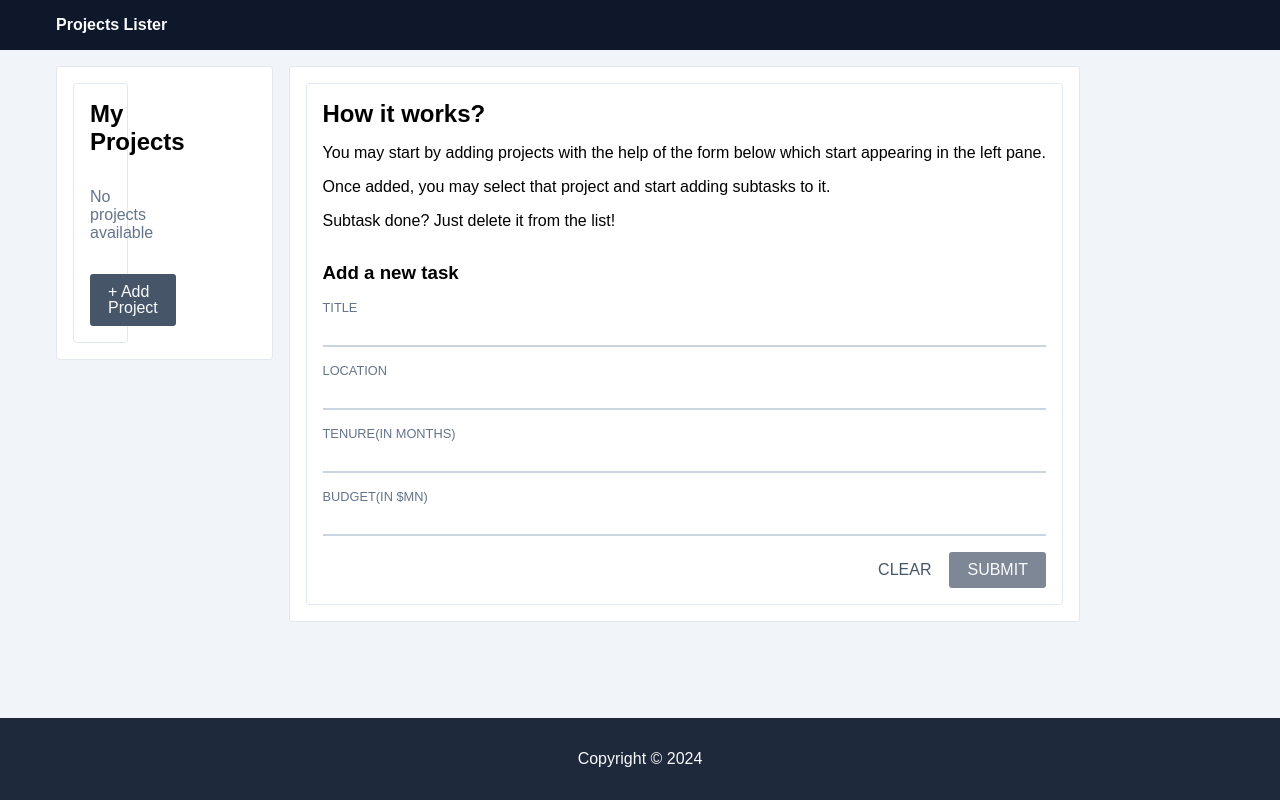
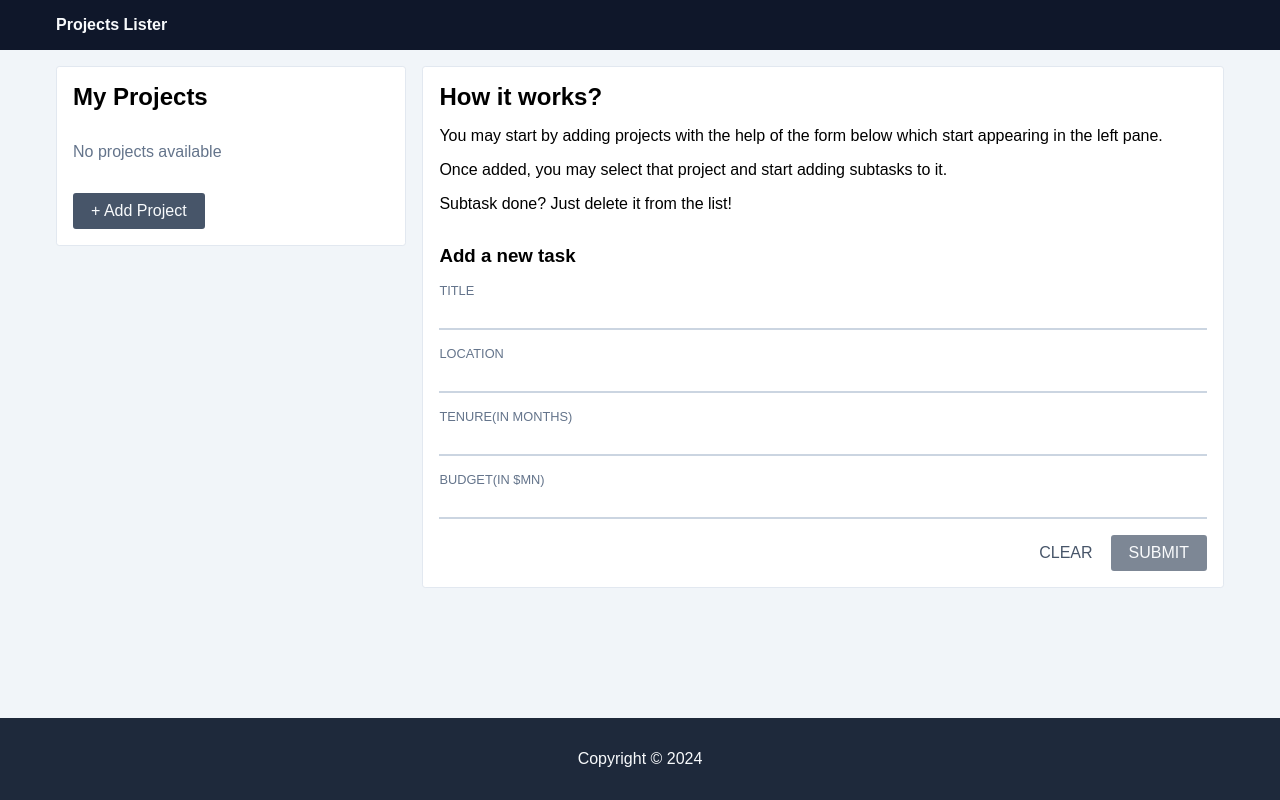
Before and after one commit to sample-react-projects/projects-lister, a React (Vite) app: page / in a window 1280 px wide. Built offline with nearby package versions, Linux system fonts and the light colour scheme.

Commit message:
Strip out logic from app

```diff
--- a/src/components/App/App.tsx
+++ b/src/components/App/App.tsx
@@ -5,72 +5,16 @@ import LeftRail from "../left-rail/LeftRail";
 import Header from "../header/Header";
 import Footer from "../footer/Footer";
 import Modal from "../ui/modal/Modal";
-import SlideoutMenu from "../ui/slideout-menu/SlideoutMenu";
-import { useLayoutEffect, useState } from "react";
-import Card from "../ui/card/Card";
-
-const DEBOUNCE_TIME = 100;
-
-enum Device {
-  Mobile = "Mobile",
-  Tablet = "Tablet",
-  Desktop = "Desktop",
-}
-
-function determineCurrentMedia() {
-  if (window.innerWidth < 576) {
-    return Device.Mobile;
-  } else if (window.innerWidth < 992) {
-    return Device.Tablet;
-  }
-  return Device.Desktop;
-}
 
 function App() {
-  const [renderMenu, setRenderMenu] = useState(false);
-
-  useLayoutEffect(() => {
-    let timeoutId: number;
-
-    function shouldRenderMenu() {
-      clearTimeout(timeoutId);
-
-      timeoutId = setTimeout(() => {
-        const currentMedia = determineCurrentMedia();
-        setRenderMenu(currentMedia === Device.Mobile);
-      }, DEBOUNCE_TIME);
-    }
-
-    shouldRenderMenu();
-    window.addEventListener("resize", shouldRenderMenu);
-
-    return () => {
-      window.removeEventListener("resize", determineCurrentMedia);
-    };
-  }, []);
-
   return (
     <div className={`${styles.container} container--vertical`}>
       <Header></Header>
       <div className={`container--horizontal ${styles["container__content"]}`}>
         <ProjectsContextProvider>
           <Modal>
-            {renderMenu ? (
-              <SlideoutMenu>
-                <LeftRail></LeftRail>
-              </SlideoutMenu>
-            ) : (
-              <div className={`container--vertical ${styles["container__rail-left"]}`}>
-                <Card>
-                  <LeftRail></LeftRail>
-                </Card>
-              </div>
-            )}
-            <div className={styles["container__rail-right"]}>
-              <Card>
-                <RightRail></RightRail>
-              </Card>
-            </div>
+            <LeftRail></LeftRail>
+            <RightRail></RightRail>
           </Modal>
         </ProjectsContextProvider>
       </div>
```
